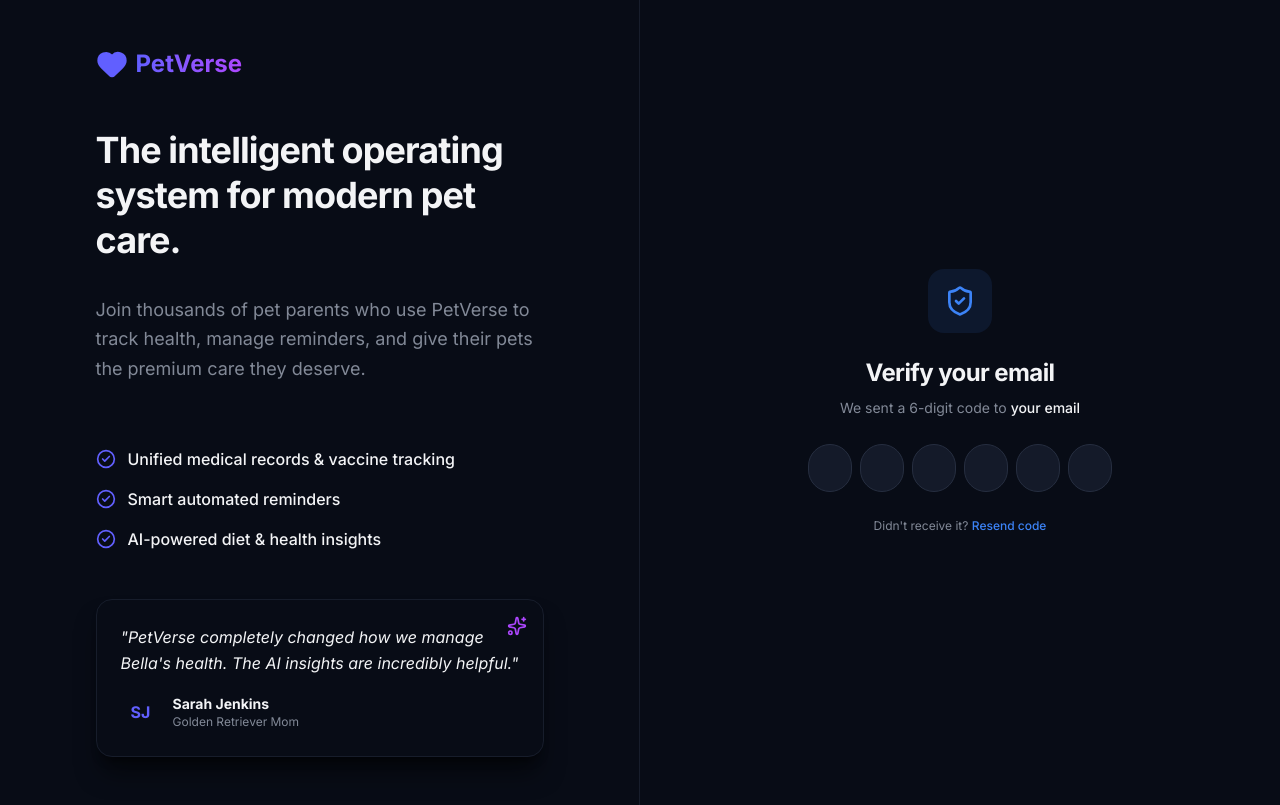
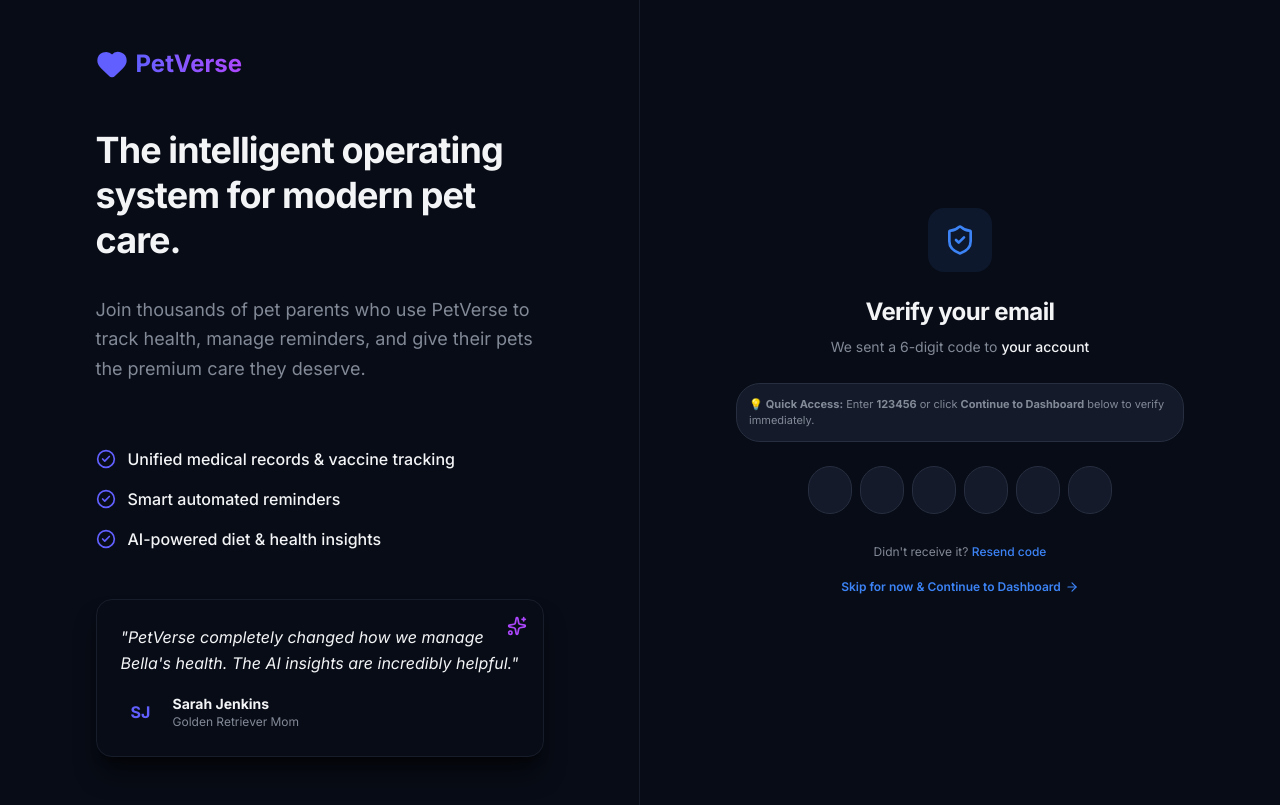
Before and after one commit to vamshikrishna-kommu/PetVerse, a React (Vite) app in the folder apps/web/: page /auth/verify in a window 1280 px wide. Built offline with nearby package versions, Linux system fonts and the light colour scheme; no server answers.

Commit message:
fix(auth): support bypass code 123456, log OTPs, add skip to dashboard and resend

```diff
--- a/apps/web/src/features/auth/hooks/useAuth.ts
+++ b/apps/web/src/features/auth/hooks/useAuth.ts
@@ -37,7 +37,7 @@
     onSuccess: (data) => {
       setUser(data.user);
       setAccessToken(data.accessToken);
-      navigate('/auth/verify');
+      navigate('/auth/verify', { state: { email: data.user.email } });
     },
   });
 }
--- a/apps/web/src/features/auth/pages/OTPPage.tsx
+++ b/apps/web/src/features/auth/pages/OTPPage.tsx
@@ -1,19 +1,24 @@
 import { useRef, useState } from 'react';
 import { useNavigate, useLocation } from 'react-router-dom';
 import { motion } from 'framer-motion';
-import { ShieldCheck } from 'lucide-react';
+import { ShieldCheck, ArrowRight, RefreshCw } from 'lucide-react';
 import { useVerifyOtp } from '../hooks/useAuth';
+import { useAuthStore } from '@/app/store/auth.store';
+import { authApi } from '../api/authApi';
 import { getApiErrorMessage } from '@/shared/lib/axios';
 import { cn } from '@/shared/utils/cn';
+import { toast } from 'sonner';
 
 export default function OTPPage() {
   const [otp, setOtp] = useState<string[]>(Array(6).fill(''));
+  const [isResending, setIsResending] = useState(false);
   const inputs = useRef<(HTMLInputElement | null)[]>([]);
   const verifyMutation = useVerifyOtp();
   const location = useLocation();
   const navigate = useNavigate();
+  const { user } = useAuthStore();
 
-  const target = (location.state as { email?: string })?.email ?? '';
+  const target = (location.state as { email?: string })?.email || user?.email || '';
 
   const handleChange = (index: number, value: string) => {
     if (!/^\d*$/.test(value)) return;
@@ -42,6 +47,22 @@
     }
   };
 
+  const handleResend = async () => {
+    if (!target) {
+      toast.error('No email address available to resend code');
+      return;
+    }
+    setIsResending(true);
+    try {
+      await authApi.sendOtp(target, 'email');
+      toast.success(`Verification code sent to ${target}`);
+    } catch (err: any) {
+      toast.error(getApiErrorMessage(err) || 'Failed to resend code');
+    } finally {
+      setIsResending(false);
+    }
+  };
+
   const apiError = verifyMutation.error ? getApiErrorMessage(verifyMutation.error) : null;
 
   return (
@@ -54,8 +75,13 @@
         <h2 className="text-2xl font-bold text-foreground">Verify your email</h2>
         <p className="mt-2 text-sm text-muted">
           We sent a 6-digit code to{' '}
-          <span className="font-medium text-foreground">{target || 'your email'}</span>
+          <span className="font-medium text-foreground">{target || 'your account'}</span>
         </p>
+      </div>
+
+      {/* Demo / Unconfigured helper banner */}
+      <div className="rounded-xl p-3 bg-surface-2 border border-border text-[11px] text-muted text-left">
+        💡 <strong>Quick Access:</strong> Enter <strong>123456</strong> or click <strong>Continue to Dashboard</strong> below to verify immediately.
       </div>
 
       {/* OTP inputs */}
@@ -63,7 +89,9 @@
         {otp.map((digit, i) => (
           <input
             key={i}
-            ref={(el) => { inputs.current[i] = el; }}
+            ref={(el) => {
+              inputs.current[i] = el;
+            }}
             type="text"
             inputMode="numeric"
             maxLength={1}
@@ -94,16 +122,30 @@
       )}
 
       {/* Error */}
-      {apiError && (
-        <p className="text-sm text-danger">{apiError}</p>
-      )}
+      {apiError && <p className="text-sm text-danger">{apiError}</p>}
 
-      <p className="text-xs text-muted">
-        Didn't receive it?{' '}
-        <button className="font-medium text-primary hover:underline">
-          Resend code
-        </button>
-      </p>
+      <div className="space-y-3 pt-1">
+        <p className="text-xs text-muted">
+          Didn't receive it?{' '}
+          <button
+            onClick={handleResend}
+            disabled={isResending}
+            className="font-medium text-primary hover:underline inline-flex items-center gap-1 disabled:opacity-50"
+          >
+            {isResending && <RefreshCw className="w-3 h-3 animate-spin" />}
+            Resend code
+          </button>
+        </p>
+
+        <div>
+          <button
+            onClick={() => navigate('/dashboard')}
+            className="text-xs font-semibold text-primary hover:underline inline-flex items-center gap-1"
+          >
+            Skip for now &amp; Continue to Dashboard <ArrowRight className="w-3.5 h-3.5" />
+          </button>
+        </div>
+      </div>
     </div>
   );
 }
```
Also changed, not shown: 1 other file (tests, documents, lock files or other folders).
